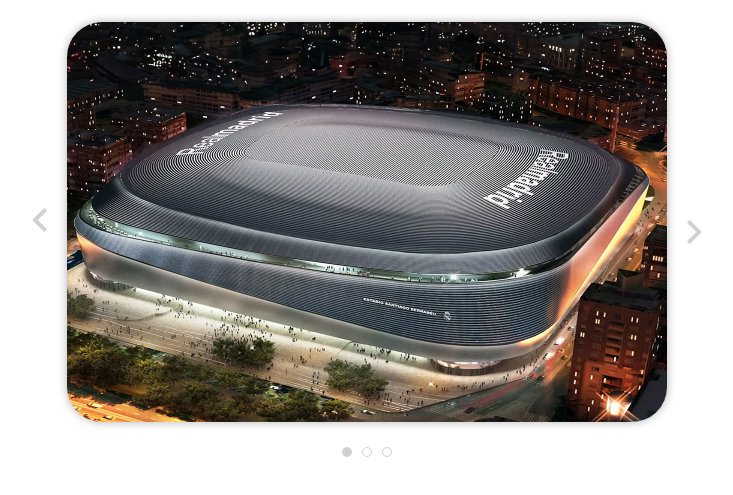
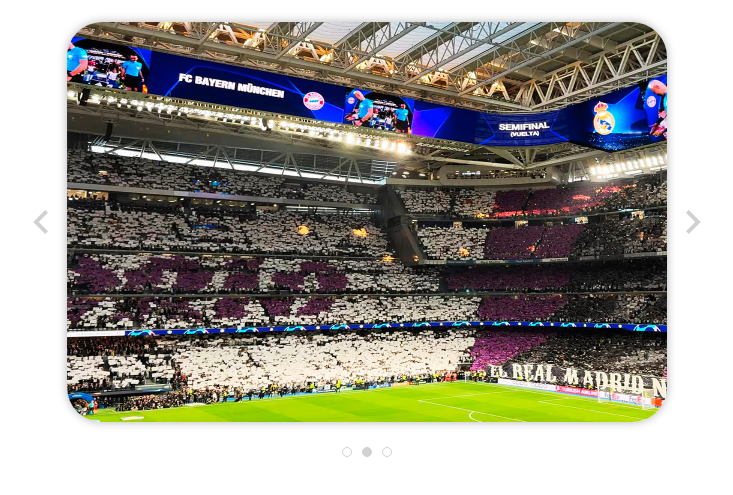
Before and after one commit to s111ew/odin-image-carousel, a website built with webpack: page src/template.html in a window 1280 px wide. Both pictures are taken after a click on the element 620 px from the left and 547 px from the top of the page. Shown: the part 95-590 px from the top of the page, without its empty margins (273-1006 px from the left). Built offline with nearby package versions, Linux system fonts and the light colour scheme.

Commit message:
Add JS functionality to change images

```diff
--- a/src/index.js
+++ b/src/index.js
@@ -1 +1,120 @@
 import './style.css';
+
+let counter = {
+
+    count: 1,
+
+    increment: function() {
+        this.count++;
+    },
+
+    decrement: function() {
+        this.count--;
+    },
+
+    reset: function() {
+        this.count = 1
+    },
+
+    change: function(num) {
+        this.count = num;
+    }
+}
+
+function imageTranslate() {
+    let images = document.querySelectorAll("li");
+    let translateDistance;
+
+    switch (counter.count) {
+        case 1:
+            translateDistance = '0';
+            break;
+        case 2:
+            translateDistance = '-600';
+            break;
+        case 3:
+            translateDistance = '-1200';
+            break;
+        default:
+            translateDistance = 0;
+    }
+
+    images.forEach(image => image.style.transform = `translate(${translateDistance}px)`)
+    makeActiveDot();
+}
+
+let timeout = {
+
+    start: function() {
+        this.startInterval = setInterval(() => {
+            nextImage();
+        }, 2500);
+    },
+
+    reset: function() {
+        clearInterval(this.startInterval);
+
+        this.start();
+    }
+};
+
+function nextImage() {
+    if (counter.count === 3) {
+        counter.reset();
+        imageTranslate();
+    } else {
+        counter.increment();
+        imageTranslate();
+    }
+}
+
+function previousImage() {
+    if (counter.count === 1) {
+        counter.change(3);
+        imageTranslate();
+    } else {
+        counter.decrement();
+        imageTranslate();
+    }
+}
+
+function addArrowListeners() {
+    let previousArrow = document.querySelector("#previous-arrow");
+    let nextArrow = document.querySelector("#next-arrow");
+
+    previousArrow.addEventListener("click", () => {
+        timeout.reset();
+        previousImage();
+    })
+    nextArrow.addEventListener("click", () => {
+        timeout.reset();
+        nextImage();
+    })
+}
+
+function addNavDotListeners() {
+    let navdots = document.querySelectorAll(".dot");
+    navdots.forEach((dot, index) => {
+        dot.addEventListener("click", () => {
+            timeout.reset();
+            counter.change(index + 1);
+            imageTranslate();
+        });
+    });
+}
+
+function makeActiveDot() {
+    const navdots = document.querySelectorAll(".dot");
+    let activeDot = navdots[counter.count - 1]
+
+    navdots.forEach(dot => dot.classList.remove("active"));
+    activeDot.classList.add("active");
+}
+
+function initialisePage() {
+    timeout.start();
+    addArrowListeners();
+    addNavDotListeners();
+}
+
+window.addEventListener("DOMContentLoaded", initialisePage);
--- a/src/style.css
+++ b/src/style.css
@@ -31,26 +31,18 @@
 }
 
 .border-frame {
-  position: relative;
+  display: flex;
+  gap: 15px;
 }
 
-.border-frame::before,
-.border-frame::after {
-  position: absolute;
-  content: url(./svg/arrow.svg);
+#previous-arrow {
+  transform: rotate(180deg) scale(2);
   cursor: pointer;
 }
 
-.border-frame::before {
-  transform: rotate(180deg) scale(2);
-  top: 180px;
-  left: -40px;
-}
-
-.border-frame::after {
+#next-arrow {
   transform: scale(2);
-  top: 200px;
-  right: -40px;
+  cursor: pointer;
 }
 
 .frame {
--- a/src/template.html
+++ b/src/template.html
@@ -12,6 +12,11 @@
       alt="Real Madrid club crest"
     />
     <div class="border-frame">
+      <img
+        id="previous-arrow"
+        src="./svg/arrow.svg"
+        alt="previous arrow icon"
+      />
       <div class="frame">
         <ul>
           <li
@@ -31,9 +36,10 @@
           /></li>
         </ul>
       </div>
+      <img id="next-arrow" src="./svg/arrow.svg" alt="next arrow icon" />
     </div>
     <div class="nav-dots">
-      <div class="dot active" id="dot-1"></div>
+      <div class="dot" id="dot-1"></div>
       <div class="dot" id="dot-2"></div>
       <div class="dot" id="dot-3"></div>
     </div>
```
